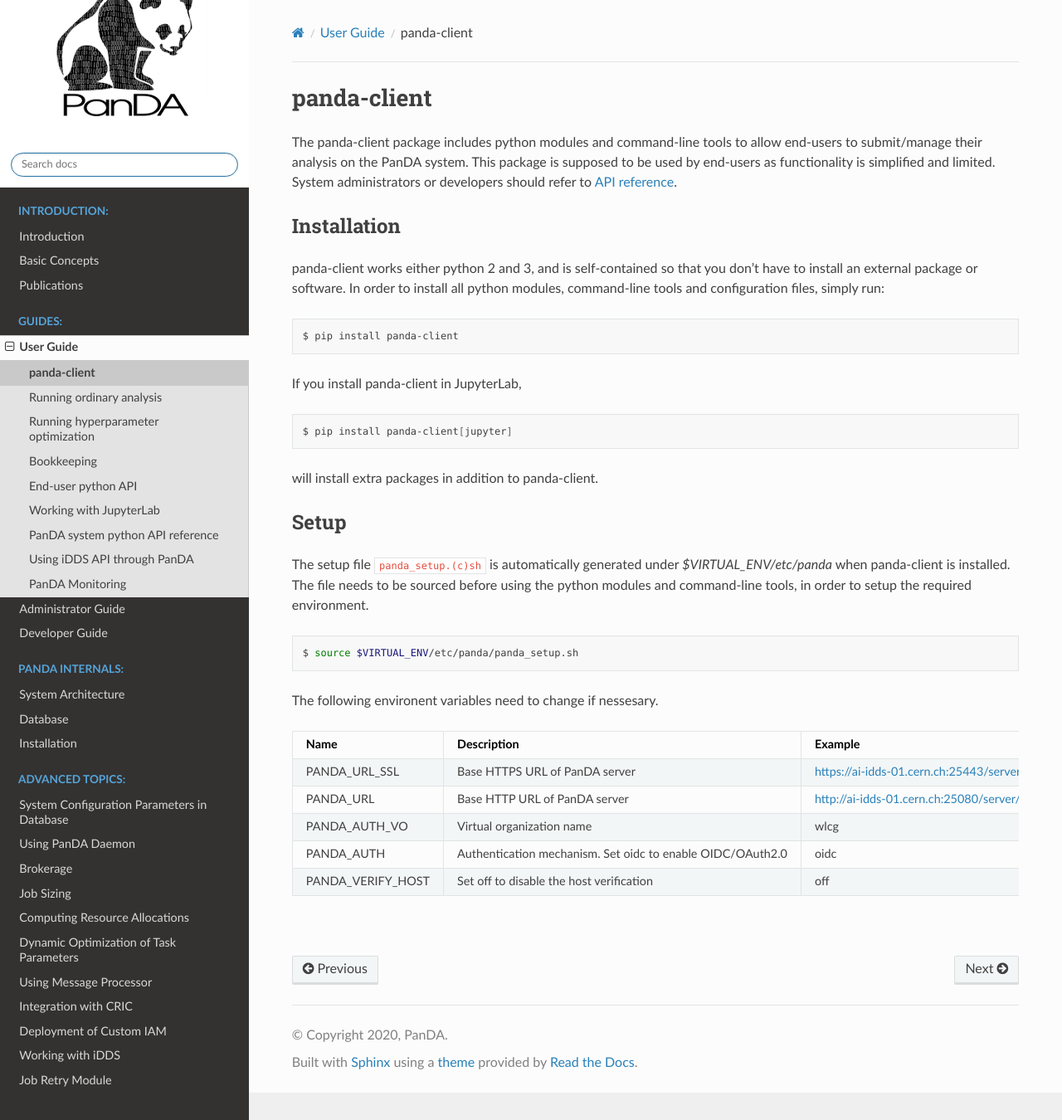
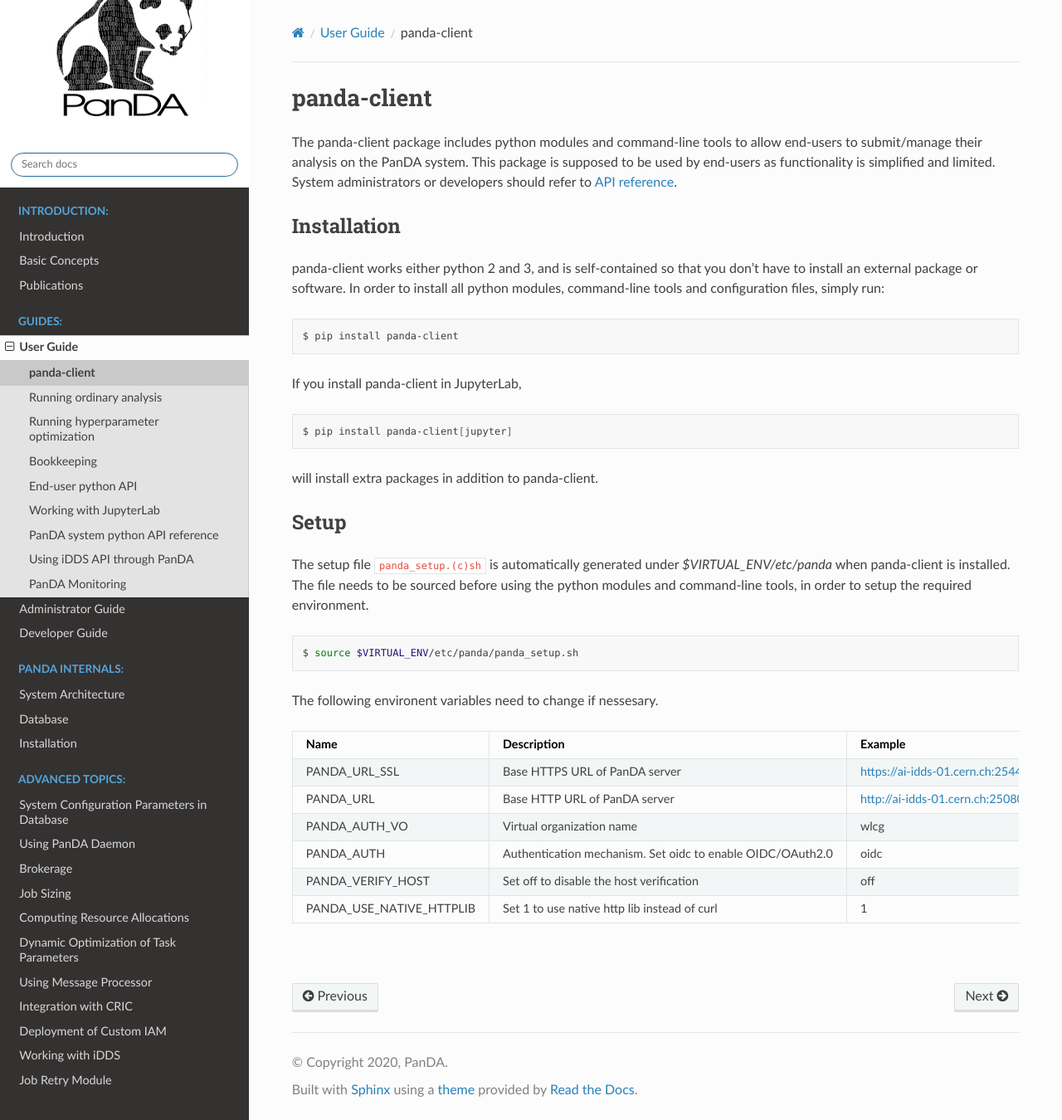
Before and after one commit to PanDAWMS/panda-docs, a Sphinx documentation site: the page built from docs/source/client/panda-client.rst, in a window 1280 px wide and 1350 px high. Shown: the whole window at 83% size. Built offline with Sphinx 7.4.7 and the Read the Docs theme 2.0.0, drawn with Linux system fonts in a browser that asks for light colours.

Commit message:
PANDA_USE_NATIVE_HTTPLIB

```diff
--- a/docs/source/client/panda-client.rst
+++ b/docs/source/client/panda-client.rst
@@ -57,5 +57,8 @@
    * - PANDA_VERIFY_HOST
      - Set off to disable the host verification
      - off
+   * - PANDA_USE_NATIVE_HTTPLIB
+     - Set 1 to use native http lib instead of curl
+     - 1
 
 |br|
```
